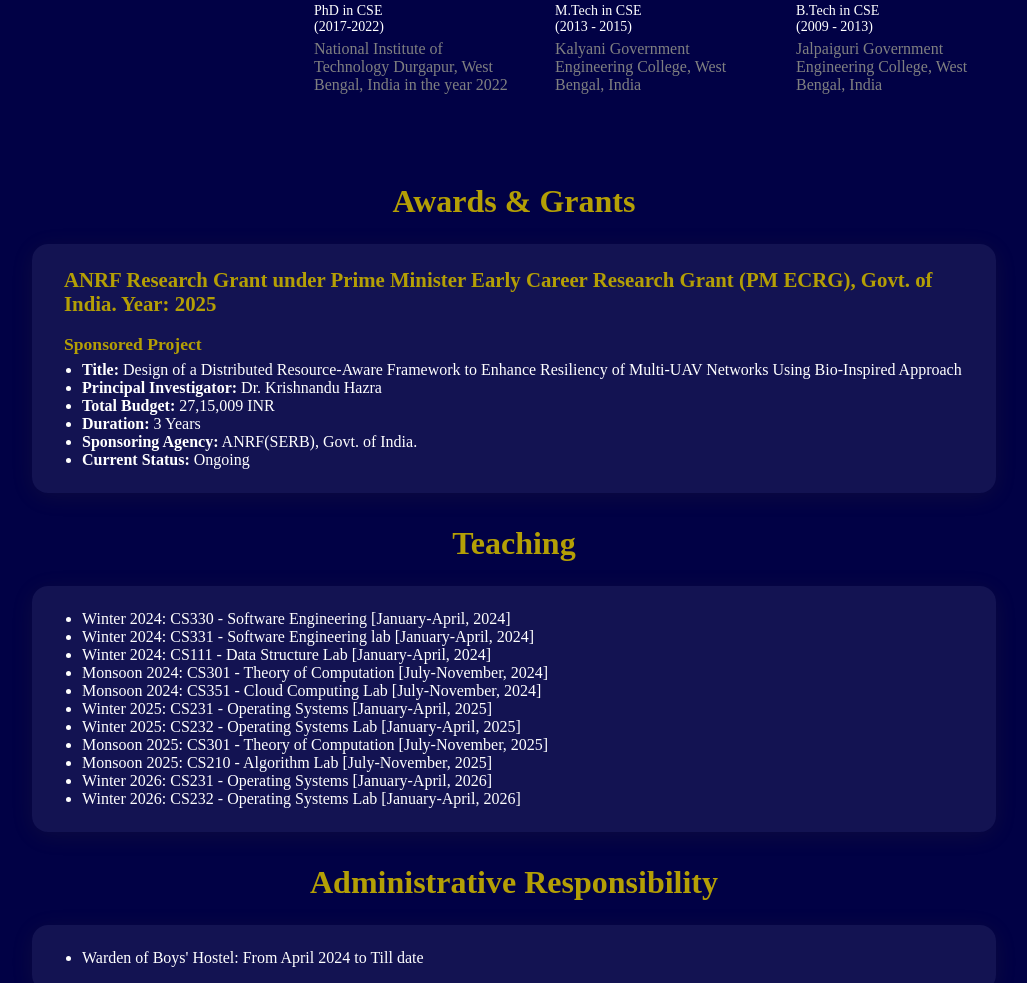
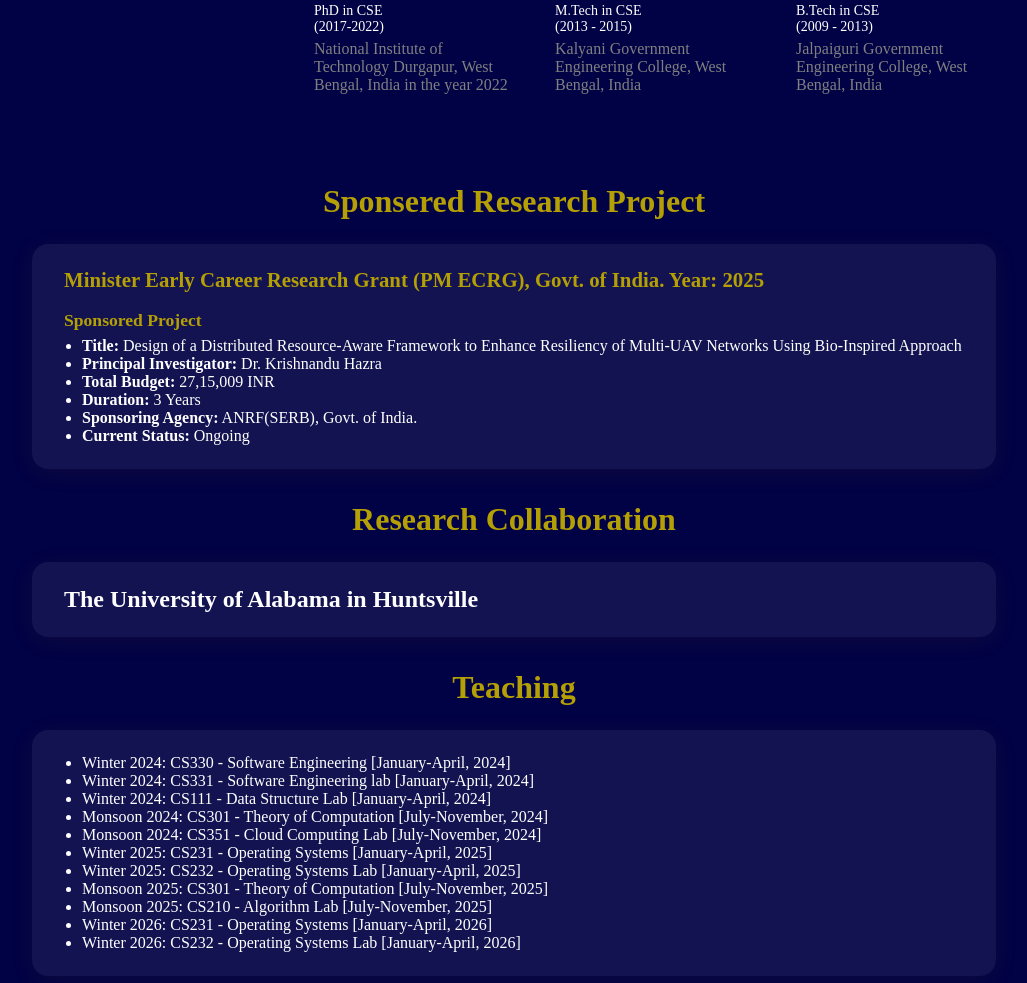
Before and after one commit to SParthaPratimSarmah/krishnandu_hazra, a plain HTML site: page index.html in a window 1280 px wide. Shown: the part 1017-2000 px from the top of the page, without its empty margins (126-1153 px from the left). Drawn offline with nearby package versions, Linux system fonts and the light colour scheme.

Commit message:
Add files via upload

```diff
--- a/index.html
+++ b/index.html
@@ -390,10 +390,10 @@
             </div>
         </section>
         <section class="forthSection" style="max-width: 80vw; margin: 40px auto 0 auto; color: white;">
-            <h1 style="font-size:2rem; color:#b49f05; margin-bottom: 24px; text-align:center;">Awards & Grants</h1>
+            <h1 style="font-size:2rem; color:#b49f05; margin-bottom: 24px; text-align:center;">Sponsered Research Project</h1>
             <div
                 style="background: rgba(255,255,255,0.07); border-radius: 16px; padding: 24px 32px; box-shadow: 0 4px 24px rgba(180,159,5,0.08); max-width: 900px; margin: 0 auto 32px auto;">
-                <h2 style="color:#b49f05; font-size:1.3rem; margin-bottom: 10px;">ANRF Research Grant under Prime
+                <h2 style="color:#b49f05; font-size:1.3rem; margin-bottom: 10px;">
                     Minister Early Career Research Grant (PM ECRG), Govt. of India. Year: 2025</h2>
                 <h3 style="color:#b49f05; font-size:1.1rem; margin: 18px 0 6px 0;">Sponsored Project</h3>
                 <ul style="margin-left: 18px;">
@@ -406,6 +406,12 @@
                     <li><strong>Current Status:</strong> Ongoing</li>
                 </ul>
             </div>
+            <h1 style="font-size:2rem; color:#b49f05; margin-bottom: 24px; text-align:center;">Research Collaboration</h1>
+            <div
+                style="background: rgba(255,255,255,0.07); border-radius: 16px; padding: 24px 32px; box-shadow: 0 4px 24px rgba(180,159,5,0.08); max-width: 900px; margin: 0 auto 32px auto;">
+                <h2>The University of Alabama in Huntsville</h2>
+            </div>
+
             <h1 style="font-size:2rem; color:#b49f05; margin-bottom: 24px; text-align:center;">Teaching</h1>
             <div
                 style="background: rgba(255,255,255,0.07); border-radius: 16px; padding: 24px 32px; box-shadow: 0 4px 24px rgba(180,159,5,0.08); max-width: 900px; margin: 0 auto 32px auto;">
```
